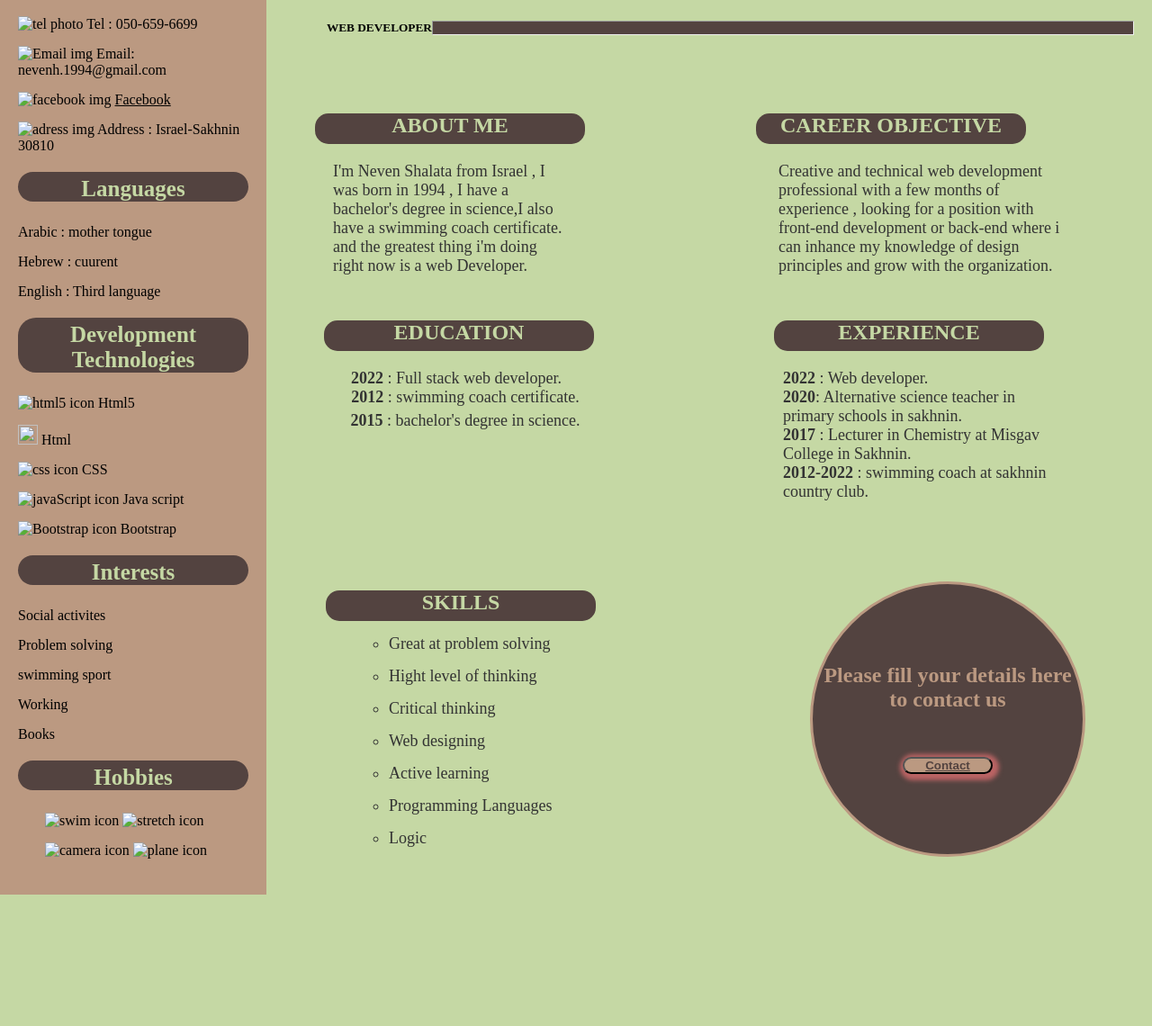
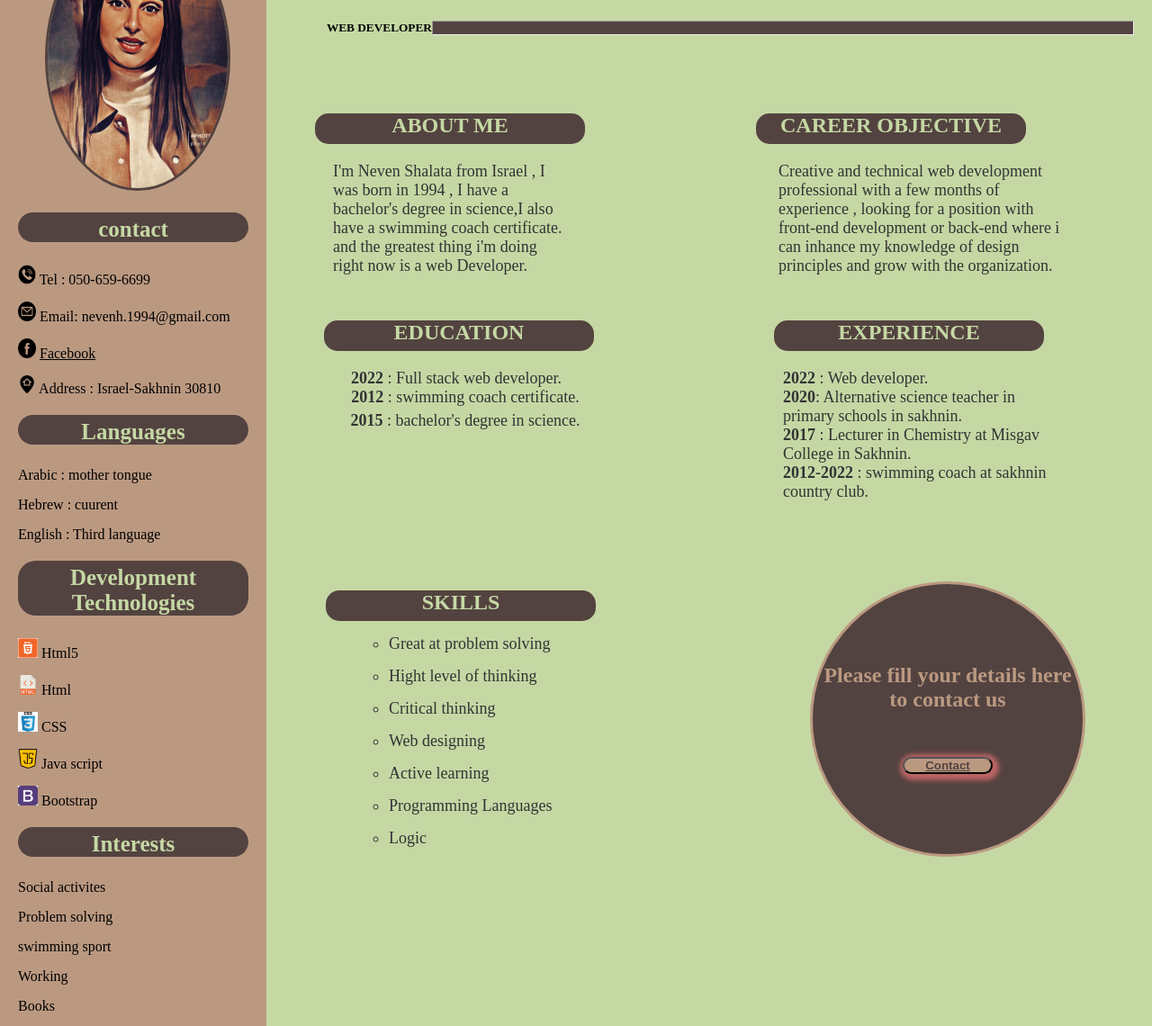
Before and after one commit to Fullstack-Alfanar/Neven-sh-Homework, a plain HTML site: page index.html in a window 1280 px wide. Shown: the part 104-1244 px from the top of the page at 90% size. Drawn offline with Linux system fonts and the light colour scheme; the site is published under a folder, as on GitHub Pages, so addresses that start at the root find nothing.

Commit message:
Update index.html

```diff
--- a/index.html
+++ b/index.html
@@ -16,25 +16,25 @@
 
             <div>
 
-                <img class="myimg" width="200px" height="290px" src="/images/45780.jpg"
+                <img class="myimg" width="200px" height="290px" src="images/45780.jpg"
                     alt="my photo">
 
             </div>
             <h3> contact</h3>
             <ul>
 
-                <li><img width="20px" height="22px" src="/images/telephone-call.png" alt="tel photo"> Tel : 050-659-6699
+                <li><img width="20px" height="22px" src="images/telephone-call.png" alt="tel photo"> Tel : 050-659-6699
                 </li>
 
-                <li><img width="20px" height="22px" src="/images/email.png" alt="Email img"> Email:
+                <li><img width="20px" height="22px" src="images/email.png" alt="Email img"> Email:
                     nevenh.1994@gmail.com </li>
                 <li>
-                    <img width="20px" height="22px" src="/images/facebook.png" alt="facebook img">
+                    <img width="20px" height="22px" src="images/facebook.png" alt="facebook img">
                     <a style="color: black;" href="https://www.facebook.com/reallove.haiadre">
                         Facebook </a>
                 </li>
                 <li>
-                    <img width="20px" height="20px" src="/images/home.png" alt="adress img">
+                    <img width="20px" height="20px" src="images/home.png" alt="adress img">
                     Address : Israel-Sakhnin 30810
                 </li>
             </ul>
@@ -47,12 +47,12 @@
             </ul>
             <h3> Development Technologies</h3>
             <ul>
-                <li><img width="22px" height="22px" src="/images/html5.png" alt="html5 icon"> Html5 </li>
-                <li> <img width="22px" height="22px" src="/images/html.png" alt=""> Html</li>
-                <li><img width="22px" height="22px" src="/images/css icon.png" alt="css icon"> CSS </li>
-                <li><img width="22px" height="22px" src="/images/java-script.png" alt="javaScript icon"> Java script
+                <li><img width="22px" height="22px" src="images/html5.png" alt="html5 icon"> Html5 </li>
+                <li> <img width="22px" height="22px" src="images/html.png" alt=""> Html</li>
+                <li><img width="22px" height="22px" src="images/css icon.png" alt="css icon"> CSS </li>
+                <li><img width="22px" height="22px" src="images/java-script.png" alt="javaScript icon"> Java script
                 </li>
-                <li><img width="22px" height="22px" src="/images/Bootstrap icon.png" alt="Bootstrap icon"> Bootstrap
+                <li><img width="22px" height="22px" src="images/Bootstrap icon.png" alt="Bootstrap icon"> Bootstrap
                 </li>
 
             </ul>
@@ -67,12 +67,12 @@
             <h3> Hobbies</h3>
             <ul>
 
-                <li class="hobbiesMargin"> <img width="60px" height="60px" src="/images/swimming-man.png"
-                        alt="swim icon"> <img width="60px" height="60px" src="/images/stretching-exercises.png"
+                <li class="hobbiesMargin"> <img width="60px" height="60px" src="images/swimming-man.png"
+                        alt="swim icon"> <img width="60px" height="60px" src="images/stretching-exercises.png"
                         alt="stretch icon"> </li>
 
-                <li class="hobbiesMargin"> <img width="60px" height="60px" src="/images/photo-camera.png"
-                        alt="camera icon"> <img width="60px" height="60px" src="/images/plane.png" alt="plane icon">
+                <li class="hobbiesMargin"> <img width="60px" height="60px" src="images/photo-camera.png"
+                        alt="camera icon"> <img width="60px" height="60px" src="images/plane.png" alt="plane icon">
                 </li>
 
             </ul>
```
